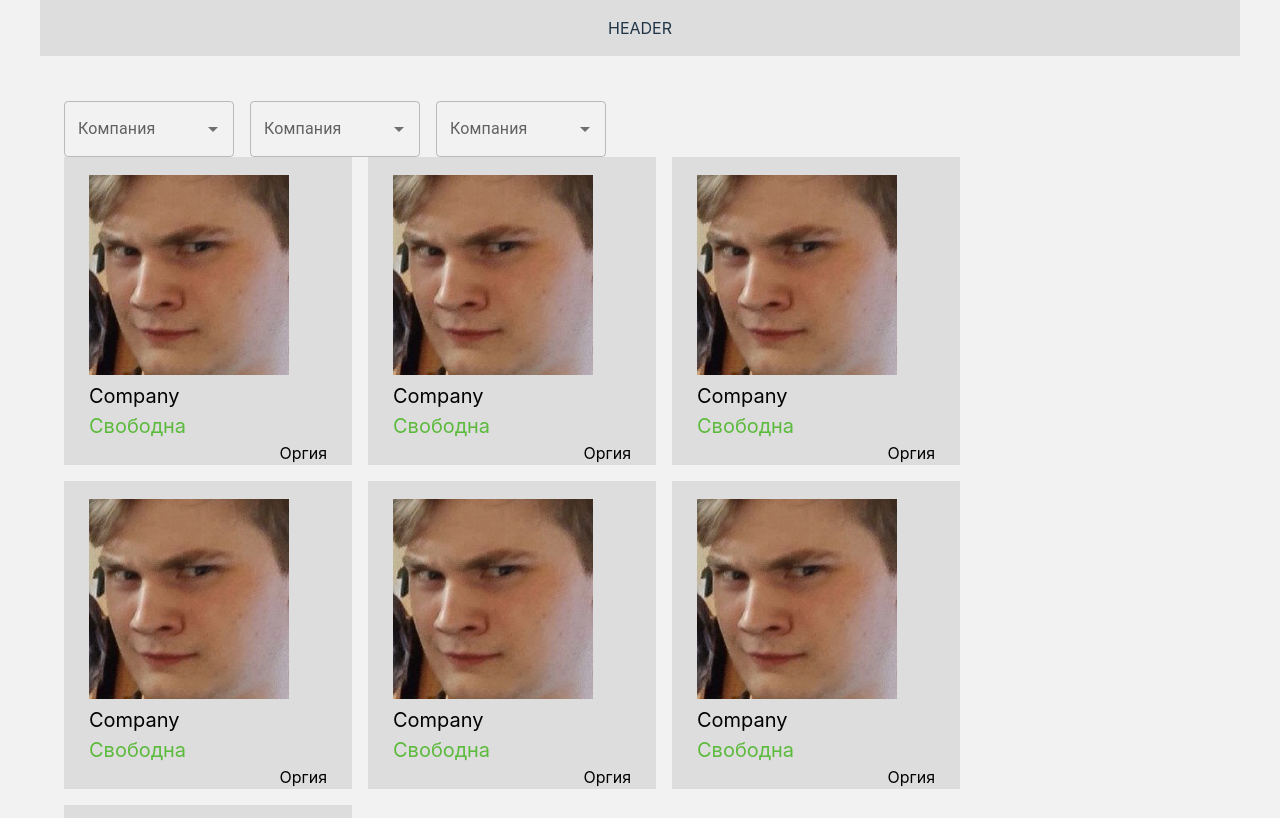
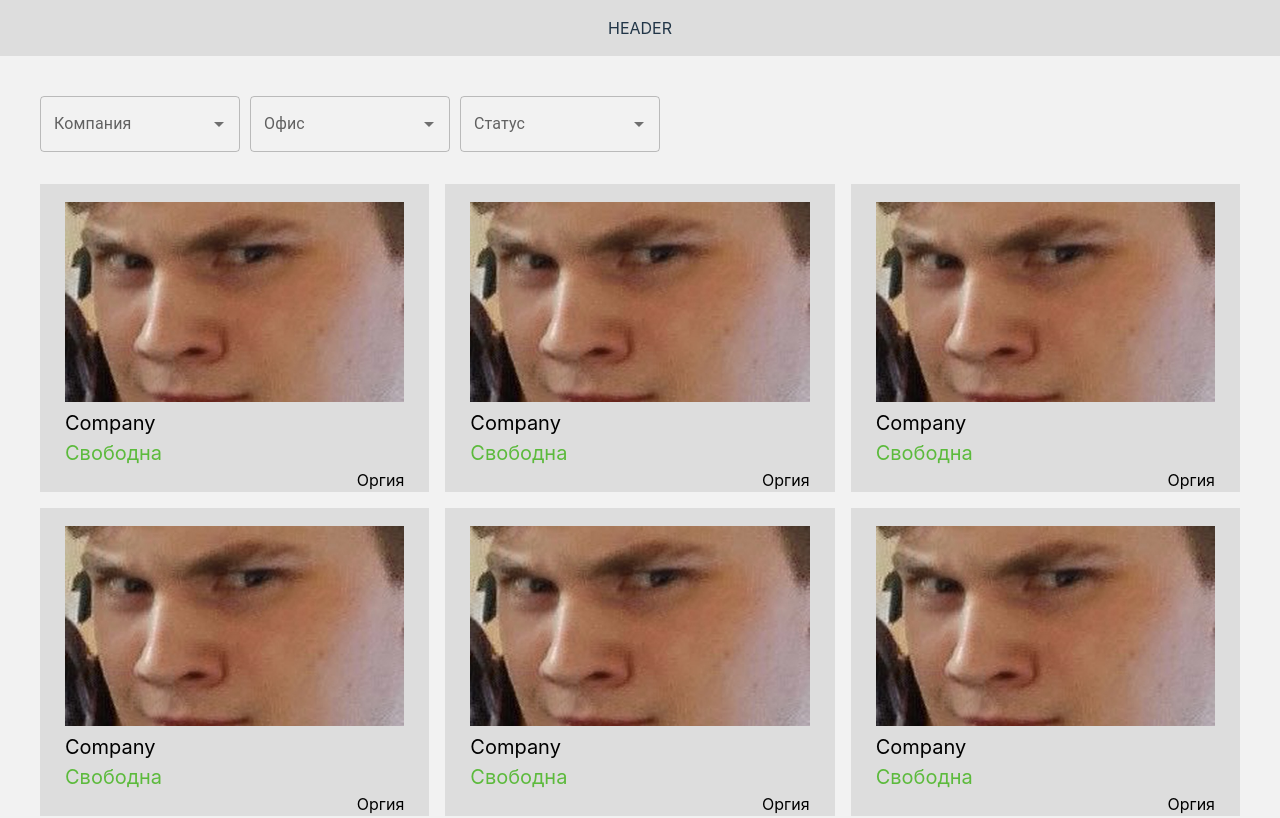
Before and after one commit to StickyDice/meeting-management, a React (Vite) app: page /meetings in a window 1280 px wide. Shown: the top 818 px of the page. Built offline with nearby package versions, Linux system fonts and the light colour scheme.

Commit message:
fixed layout

```diff
--- a/src/App.tsx
+++ b/src/App.tsx
@@ -1,15 +1,17 @@
 import "~/assets/styles/styles.global.css";
 import { BrowserRouter, Navigate, Route, Routes } from "react-router-dom";
-import { Box } from "@mui/material";
+import { Box, ThemeProvider } from "@mui/material";
 import { MeetingRoomListPage } from "~/pages/MeetingRoomListPage";
 import { Provider } from "react-redux";
 import { store } from "~/store/store.ts";
 import { LoginPage } from "~/pages/LoginPage";
+import { MUIBreakpoints } from "~/assets/themes/MUIBreakpoints.ts";
 
 function App() {
    return (
       <BrowserRouter>
          <Provider store={store}>
+            <ThemeProvider theme={MUIBreakpoints}>
                <Box>
                   <Routes>
                      <Route path="*" element={<Navigate to="/meetings"/>}/>
@@ -17,6 +19,7 @@ function App() {
                      <Route path="/meetings" element={<MeetingRoomListPage/>}/>
                   </Routes>
                </Box>
+            </ThemeProvider>
          </Provider>
       </BrowserRouter>
    );
--- /dev/null
+++ b/src/assets/themes/MUIBreakpoints.ts
@@ -0,0 +1,13 @@
+import { createTheme } from "@mui/material";
+
+export const MUIBreakpoints = createTheme({
+   breakpoints: {
+      values: {
+         xs: 0,
+         sm: 710,
+         md: 900,
+         lg: 1200,
+         xl: 1536,
+      },
+   },
+});
--- a/src/components/Header/Header.tsx
+++ b/src/components/Header/Header.tsx
@@ -1,5 +1,4 @@
 import { Box } from "@mui/material";
-import styles from "./header.module.css"
 
 export function Header() {
    return (
--- a/src/features/MeetingRoomListMain/MeetingFilter/MeetingFilter.tsx
+++ b/src/features/MeetingRoomListMain/MeetingFilter/MeetingFilter.tsx
@@ -1,49 +1,52 @@
-import { Autocomplete, Box, TextField } from "@mui/material";
+import { Autocomplete, Grid, TextField } from "@mui/material";
 
 const companies = [
-   { label: "Company1", value: "Company1"},
-   { label: "Company2", value: "Company2"},
-   { label: "Company3", value: "Company3"},
-   { label: "Company4", value: "Company4"},
-   { label: "Company5", value: "Company5"},
-   { label: "Company6", value: "Company6"},
-   { label: "Company7", value: "Company7"},
-   { label: "Company8", value: "Company8"},
-   { label: "Company9", value: "Company9"},
+   { label: "Company1", value: "Company1" },
+   { label: "Company2", value: "Company2" },
+   { label: "Company3", value: "Company3" },
+   { label: "Company4", value: "Company4" },
+   { label: "Company5", value: "Company5" },
+   { label: "Company6", value: "Company6" },
+   { label: "Company7", value: "Company7" },
+   { label: "Company8", value: "Company8" },
+   { label: "Company9", value: "Company9" },
 ];
 
 const offices = [
-   {label: "Office1", value: "Office1"},
-   {label: "Office2", value: "Office2"},
-   {label: "Office3", value: "Office3"},
-   {label: "Office4", value: "Office4"},
-   {label: "Office5", value: "Office5"},
-   {label: "Office6", value: "Office6"},
-   {label: "Office7", value: "Office7"},
-   {label: "Office8", value: "Office8"},
-]
+   { label: "Office1", value: "Office1" },
+   { label: "Office2", value: "Office2" },
+   { label: "Office3", value: "Office3" },
+   { label: "Office4", value: "Office4" },
+   { label: "Office5", value: "Office5" },
+   { label: "Office6", value: "Office6" },
+   { label: "Office7", value: "Office7" },
+   { label: "Office8", value: "Office8" },
+];
 
 export function MeetingFilter() {
    return (
-      <Box display="flex" gap={2}>
+      <Grid container sx={{ mb: 4, gap: "10px" }}>
+         <Grid item xs={12} sm={6} lg={2}>
             <Autocomplete
-            style={{width: "170px"}}
-            sx={{backgroundColor: "primary"}}
+               sx={{ backgroundColor: "primary", width: "100%" }}
                options={companies}
                renderInput={( params ) => <TextField {...params} label="Компания"/>}
             />
+         </Grid>
+         <Grid item xs={12} sm={6} lg={2}>
             <Autocomplete
-            style={{width: "170px"}}
-            sx={{backgroundColor: "primary"}}
+               sx={{ backgroundColor: "primary", width: "100%" }}
                options={offices}
-            renderInput={( params ) => <TextField {...params} label="Компания"/>}
+               renderInput={( params ) => <TextField {...params} label="Офис"/>}
             />
+         </Grid>
+         <Grid item xs={12} sm={6} lg={2}>
             <Autocomplete
-            style={{width: "170px"}}
-            sx={{backgroundColor: "primary"}}
-            options={[{label: "Активные"}, {label: "Неактивные"}]}
-            renderInput={( params ) => <TextField {...params} label="Компания"/>}
+               sx={{ backgroundColor: "primary", width: "100%" }}
+               options={[ { label: "Активные" }, { label: "Неактивные" } ]}
+               renderInput={( params ) => <TextField {...params} label="Статус"/>}
             />
-      </Box>
+         </Grid>
+      </Grid>
    );
 }
--- a/src/features/MeetingRoomListMain/MeetingList/MeetingList.tsx
+++ b/src/features/MeetingRoomListMain/MeetingList/MeetingList.tsx
@@ -57,8 +57,8 @@ const events: Array<EventType> = [
 
 export function MeetingList() {
    return (
-      <Grid container gap={2} justifySelf="center">
-         {events.map((event) => <MeetingListItem key={nanoid()} eventItem={event}/>)}
+      <Grid container spacing={2} justifySelf="center">
+         {events.map((event) => <Grid item xs={12} sm={6} lg={4} xl={3} key={nanoid()}><MeetingListItem eventItem={event}/></Grid>)}
       </Grid>
    );
 }
--- a/src/features/MeetingRoomListMain/MeetingList/MeetingListItem/MeetingListItem.tsx
+++ b/src/features/MeetingRoomListMain/MeetingList/MeetingListItem/MeetingListItem.tsx
@@ -1,4 +1,4 @@
-import { Grid } from "@mui/material";
+import { Box } from "@mui/material";
 import { EventType } from "~/features/MeetingRoomListMain/MeetingList";
 import styles from "./meetinglistitem.module.css";
 
@@ -8,13 +8,13 @@ interface MeetingListItemProps {
 
 export function MeetingListItem( { eventItem }: MeetingListItemProps ) {
    return (
-      <Grid item xs={3} sx={{ backgroundColor: "#ddd", padding: "18px 25px 0 25px" }}>
+      <Box sx={{ backgroundColor: "#ddd", padding: "18px 25px 0 25px", minWidth: "250px", flexShrink: 0 }}>
          <img className={styles.eventImg} src={eventItem.image} alt={eventItem.name}/>
          <div className={styles.desc}>
             <span className={styles.company}>{eventItem.name}</span>
             <span className={styles.isActive} style={eventItem.isActive ? {color: "#5CBA3C"} : {color: "#A93131"}}>{eventItem.isActive ? "Свободна" : "Занята"}</span>
             <span className={styles.eventName}>{eventItem.event}</span>
          </div>
-      </Grid>
+      </Box>
    );
 }
--- a/src/features/MeetingRoomListMain/MeetingList/MeetingListItem/meetinglistitem.module.css
+++ b/src/features/MeetingRoomListMain/MeetingList/MeetingListItem/meetinglistitem.module.css
@@ -1,5 +1,5 @@
 .eventImg {
-    width: 200px;
+    width: 100%;
     height: 200px;
     object-fit: cover;
 }
--- a/src/features/MeetingRoomListMain/MeetingRoomListMain.tsx
+++ b/src/features/MeetingRoomListMain/MeetingRoomListMain.tsx
@@ -1,12 +1,12 @@
 import { MeetingFilter } from "~/features/MeetingRoomListMain/MeetingFilter";
 import { MeetingList } from "~/features/MeetingRoomListMain/MeetingList";
-import { Container } from "@mui/material";
+import { Grid } from "@mui/material";
 
 export function MeetingRoomListMain() {
    return (
-      <Container sx={{p: "5px"}}>
+      <Grid sx={{p: "0 40px"}}>
          <MeetingFilter/>
          <MeetingList/>
-      </Container>
+      </Grid>
    );
 }
```
Lines whose indentation alone changed are shown as unchanged.
